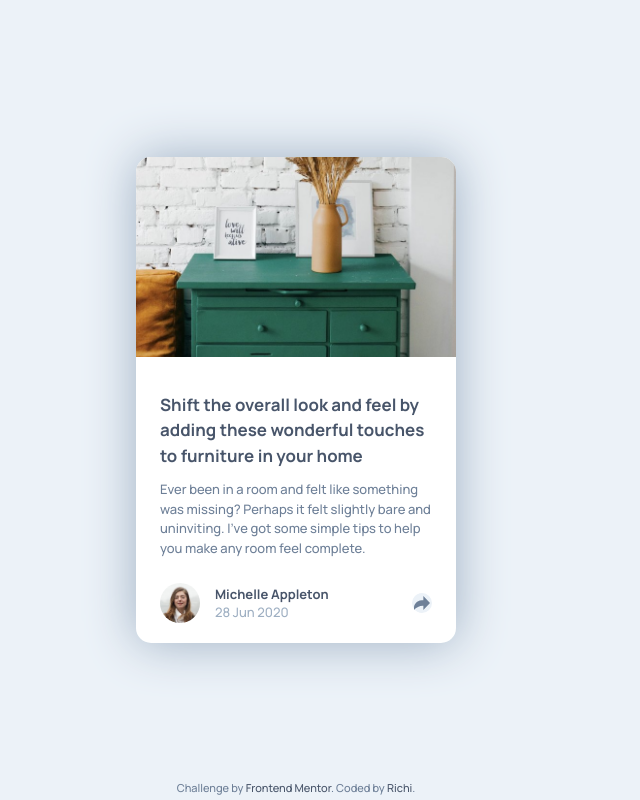
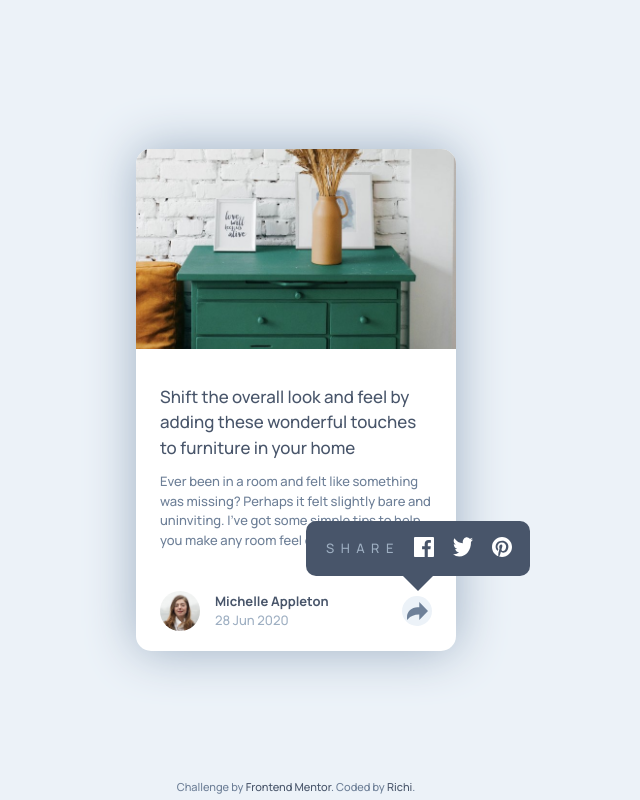
Before and after one commit to AndresRicardo/article-preview-component-master, a plain HTML site: page index.html in a window 1280 px wide. Both pictures are taken after a click on the element 766 px from the left and 603 px from the top of the page. Shown: the whole page, without its empty margins (344-984 px from the left). Drawn offline with nearby package versions, Linux system fonts and the light colour scheme.

Commit message:
just rest the desktop design

```diff
--- a/css/styles.scss
+++ b/css/styles.scss
@@ -52,12 +52,15 @@ body {
     border-radius: 15px;
     box-shadow: 0px 0px 50px $colorGrayishBlue;
     background-color: white;
-    overflow: hidden;
+    // overflow: hidden;
 
     #hero {
         width: 100%;
         height: 200px;
         margin-bottom: 10px;
+        border-top-left-radius: 15px;
+        border-top-right-radius: 15px;
+        overflow: hidden;
         img {
             width: 100%;
             height: 100%;
@@ -85,6 +88,62 @@ body {
         margin-bottom: 20px;
         @include flexRow();
         transition-property: font-size width height;
+        position: relative;
+
+        #popover {
+            border-radius: 10px;
+            display: flex;
+            justify-content: space-evenly;
+            align-items: center;
+            background-color: $colorVeryDarkGrayishBlue;
+            position: absolute;
+            top: -175%;
+            right: -36%;
+            display: none;
+
+            #popText {
+                margin: 15px 7px 15px 20px;
+                letter-spacing: 0.5em;
+                color: $colorGrayishBlue;
+            }
+            #popSocial {
+                display: flex;
+                justify-content: space-evenly;
+                align-items: flex-start;
+
+                .brands {
+                    width: 25px;
+                    height: 25px;
+                    margin: 15px 7px;
+                    transition-property: width height;
+                }
+                .brands img {
+                    width: 20px;
+                    height: 20px;
+                    transition-property: width height;
+                }
+                .brands img:hover {
+                    transition-property: width height;
+                    transition-duration: 0.3s;
+                    width: 25px;
+                    height: 25px;
+                }
+                #pinterest {
+                    margin-right: 13px;
+                }
+            }
+
+            .colita {
+                border: 15px solid;
+                border-top-color: $colorVeryDarkGrayishBlue;
+                border-right-color: transparent;
+                border-bottom-color: transparent;
+                border-left-color: transparent;
+                position: absolute;
+                bottom: -30px;
+                left: calc(50%-15px);
+            }
+        }
 
         #avatar {
             width: 40px;
@@ -106,8 +165,8 @@ body {
             }
         }
         #shareIcon {
-            width: 20px;
-            height: 20px;
+            width: 30px;
+            height: 30px;
             @include flexRow();
             justify-content: center;
             border-radius: 20px;
@@ -115,16 +174,16 @@ body {
             background-color: $colorLightGrayishBlue;
             cursor: pointer;
             img {
-                width: 80%;
+                width: 70%;
             }
         }
         #shareIcon:hover {
-            width: 25px;
-            height: 25px;
+            width: 35px;
+            height: 35px;
         }
         #shareIcon:active {
-            width: 20px;
-            height: 20px;
+            width: 30px;
+            height: 30px;
         }
     }
     #contact:hover {
@@ -171,24 +230,28 @@ body {
             height: 25px;
         }
         #shareIcon2 {
-            width: 20px;
-            height: 20px;
+            width: 30px;
+            height: 30px;
             @include flexRow();
             justify-content: center;
             border-radius: 20px;
             margin-left: auto;
             cursor: pointer;
             img {
-                width: 80%;
+                width: 70%;
+                transition-property: width height;
+                transition-duration: 0.3s;
             }
         }
         #shareIcon2:hover {
-            width: 25px;
-            height: 25px;
+            transition-property: width height;
+            transition-duration: 0.3s;
+            width: 35px;
+            height: 35px;
         }
         #shareIcon2:active {
-            width: 20px;
-            height: 20px;
+            width: 30px;
+            height: 30px;
         }
     }
 }
--- a/index.html
+++ b/index.html
@@ -8,6 +8,9 @@
   <link rel="preconnect" href="https://fonts.googleapis.com">
   <link rel="preconnect" href="https://fonts.gstatic.com" crossorigin>
   <link href="https://fonts.googleapis.com/css2?family=Manrope:wght@500;700&display=swap" rel="stylesheet">
+  <link href="https://cdn.jsdelivr.net/npm/bootstrap@5.1.3/dist/css/bootstrap.min.css" rel="stylesheet"
+    integrity="sha384-1BmE4kWBq78iYhFldvKuhfTAU6auU8tT94WrHftjDbrCEXSU1oBoqyl2QvZ6jIW3" crossorigin="anonymous">
+
 
   <title>Frontend Mentor | Article preview component by Richi</title>
   <link rel="icon" type="image/png" sizes="32x32" href="./images/favicon-32x32.png">
@@ -20,6 +23,7 @@
     <div id="hero"><img src="images/drawers.jpg" alt="hero"></div>
 
     <div id="content">
+
       <h2 id="cardTitle">Shift the overall look and feel by adding these wonderful
         touches to furniture in your home</h2>
       <p id="cardDescription">Ever been in a room and felt like something was missing? Perhaps
@@ -28,6 +32,18 @@
     </div>
 
     <div id="contact">
+      <div id="popover">
+        <span id="popText">SHARE</span>
+        <span id="popSocial">
+          <a class="brands" id="facebook" href="https://www.facebook.com" target="_blank"><img
+              src="images/icon-facebook.svg" alt="facebook"></a>
+          <a class="brands" id="twitter" href="https://www.twiter.com" target="_blank"><img
+              src="images/icon-twitter.svg" alt="twiter"></a>
+          <a class="brands" id="pinterest" href="https://www.pinterest.com" target="_blank"><img
+              src="images/icon-pinterest.svg" alt="pinterest"></a>
+        </span>
+        <div class="colita"></div>
+      </div>
       <div id="avatar"><img src="images/avatar-michelle.jpg" alt="avatar"></div>
       <div id="avatarND">
         <div id="avatarName">Michelle Appleton</div>
@@ -50,6 +66,10 @@
     </div>
   </div>
 
+  <template id="pooTemplate">
+
+  </template>
+
   <div class="attribution">
     Challenge by <a href="https://www.frontendmentor.io?ref=challenge" target="_blank">Frontend Mentor</a>.
     Coded by <a href="https://github.com/AndresRicardo?tab=repositories" target="_blank">Richi</a>.
--- a/js/app.js
+++ b/js/app.js
@@ -1,4 +1,5 @@
 const contact = document.getElementById("contact");
+const popover = document.getElementById("popover");
 const shareIcon = document.getElementById("shareIcon");
 const sharePannel = document.getElementById("sharePannel");
 const shareIcon2 = document.getElementById("shareIcon2");
@@ -18,6 +19,7 @@ const pageHeight = document.documentElement.scrollHeight;
 function showContact() {
     contact.style.display = "flex";
     sharePannel.style.display = "none";
+    popover.style.display = "none";
 }
 
 function showSharePannel() {
@@ -28,14 +30,15 @@ function showSharePannel() {
 shareIcon.addEventListener("click", (event) => {
     const pageWidth = document.documentElement.scrollWidth;
     if (pageWidth < 375) showSharePannel();
-    else console.log("mostrar el cuadrito ese");
+    else {
+        console.log("mostrar el cuadrito ese");
+        popover.style.display = "flex";
+    }
 });
 
 document.addEventListener("click", (event) => {
     const pageWidth = document.documentElement.scrollWidth;
     if (
-        pageWidth < 375 &&
-        contact.style.display === "none" &&
         event.target.id !== "sharePannel" &&
         event.target.id !== "shareIcon" &&
         event.target.id !== "shareIconImg" &&
@@ -48,11 +51,5 @@ document.addEventListener("click", (event) => {
 });
 
 shareIcon2.addEventListener("click", (event) => {
-    const pageWidth = document.documentElement.scrollWidth;
-    if (pageWidth < 375) {
-        showContact();
-    } else {
-        console.log(`ancho pantalla: ${pageWidth}px > 375px
-        mostrar el cuadrito ese`);
-    }
+    showContact();
 });
```
Also changed, not shown: css/styles.css, 1 other file.
